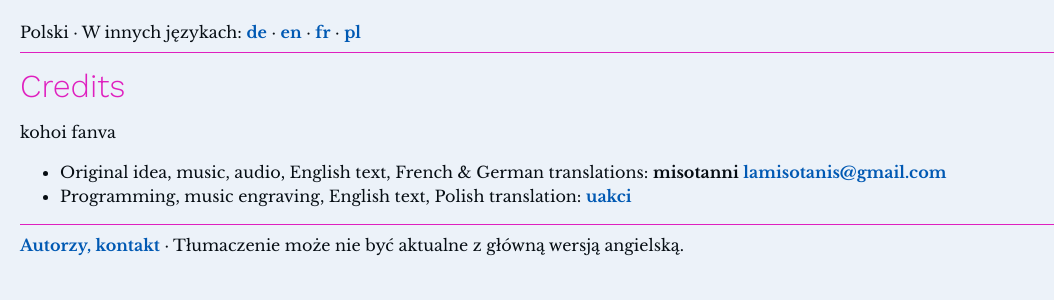
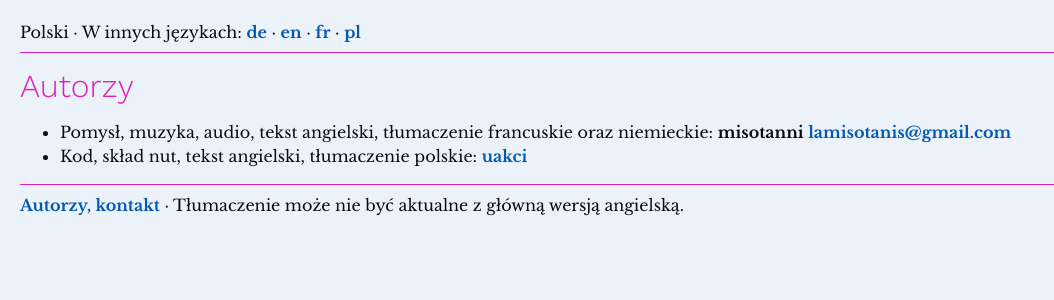
Before and after one commit to misotanni/misotanni.github.io, a Jekyll site: the page built from fjs/pl/credits.md, in a window 1280 px wide. Shown: the top 300 px of the page, without its empty margins (0-1054 px from the left). Built offline with Jekyll 4.4.1, drawn with Linux system fonts in a browser that asks for light colours; our own code applies the rules of GitHub Pages for plain Markdown files.

Commit message:
olska jiha

```diff
--- a/fjs/pl/credits.md
+++ b/fjs/pl/credits.md
@@ -1,6 +1,4 @@
-# Credits
+# Autorzy
 
-kohoi fanva
-
-- Original idea, music, audio, English text, French & German translations: **misotanni** <mailto:lamisotanis@gmail.com>
-- Programming, music engraving, English text, Polish translation: [**uakci**](https://uakci.pl)
+- Pomysł, muzyka, audio, tekst angielski, tłumaczenie francuskie oraz niemieckie: **misotanni** <mailto:lamisotanis@gmail.com>
+- Kod, skład nut, tekst angielski, tłumaczenie polskie: [**uakci**](https://uakci.pl)
```
